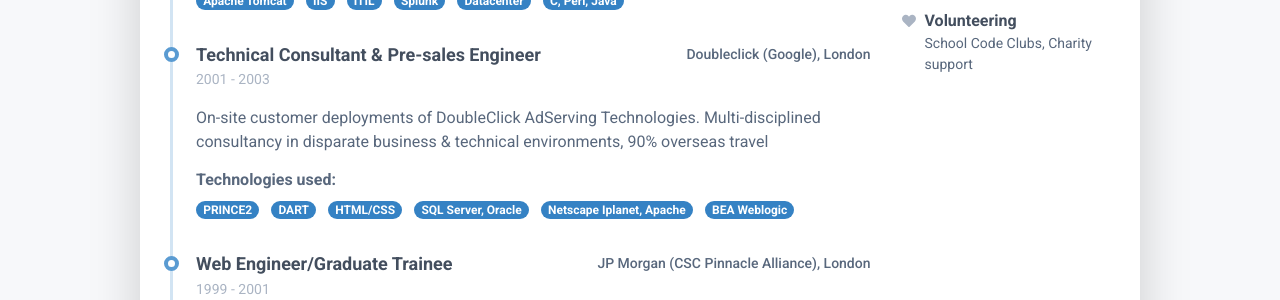
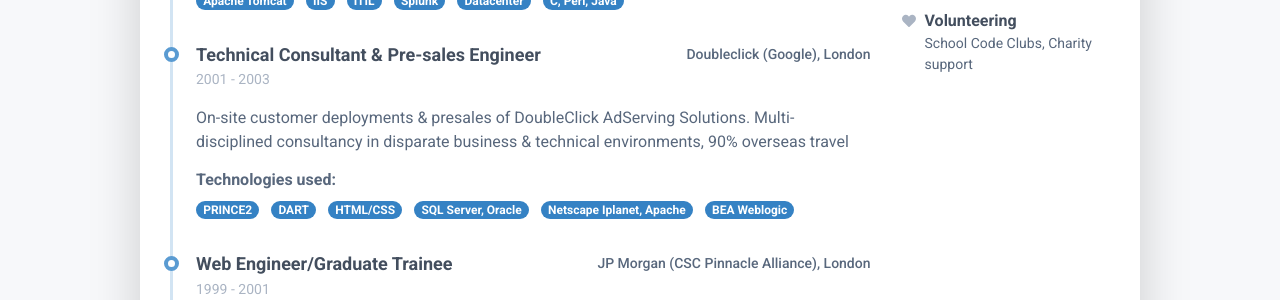
Before and after one commit to Hamy200/resume, a Jekyll site: the page built from index.markdown, in a window 1280 px wide. Shown: the part 1460-1760 px from the top of the page. Built offline with Jekyll 4.4.1, drawn with Linux system fonts in a browser that asks for light colours; nearby versions of some CDN libraries.

Commit message:
Update data.yml

```diff
--- a/_data/data.yml
+++ b/_data/data.yml
@@ -91,7 +91,7 @@ experiences:
     time: 2001 - 2003
     company: Doubleclick (Google), London
     details: |
-        On-site customer deployments of DoubleClick AdServing Technologies. Multi-disciplined consultancy in disparate business & technical environments, 90% overseas travel
+        On-site customer deployments & presales of DoubleClick AdServing Solutions. Multi-disciplined consultancy in disparate business & technical environments, 90% overseas travel
     technologies:
       - PRINCE2
       - DART
```
